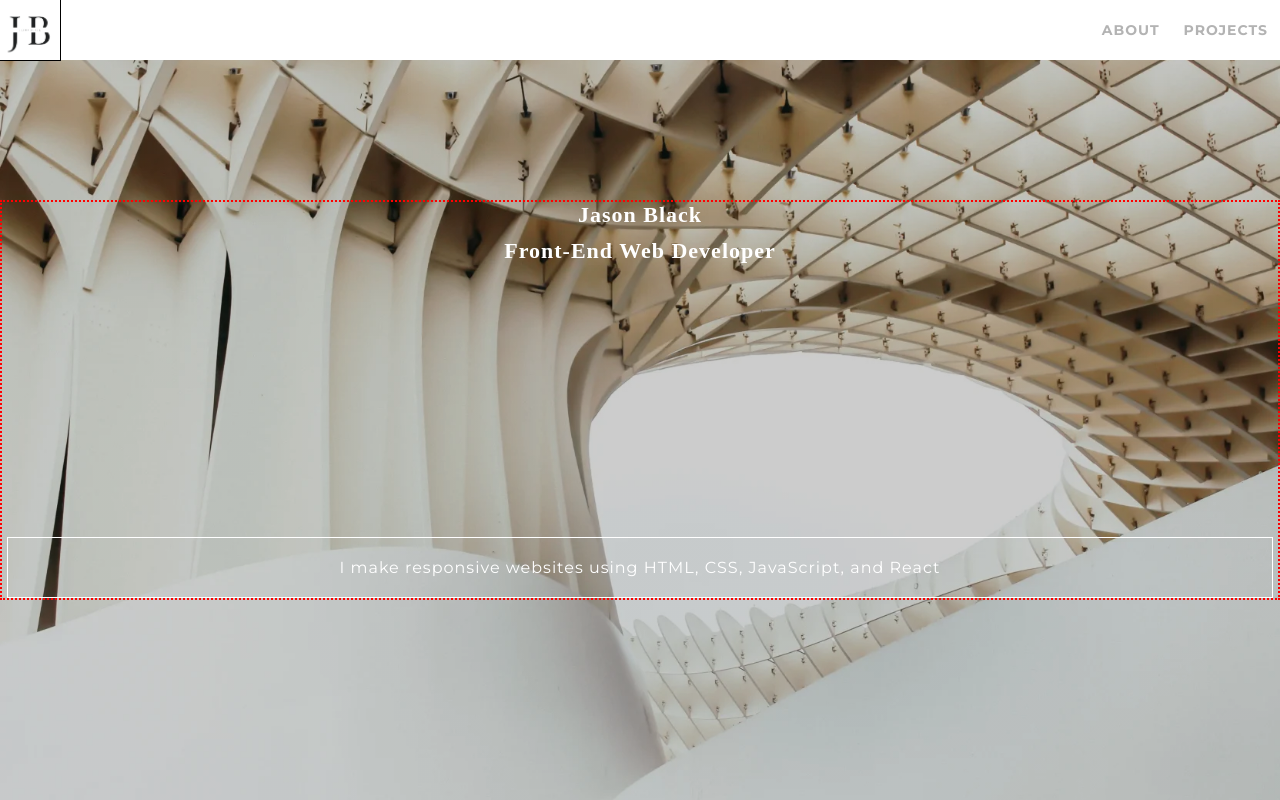
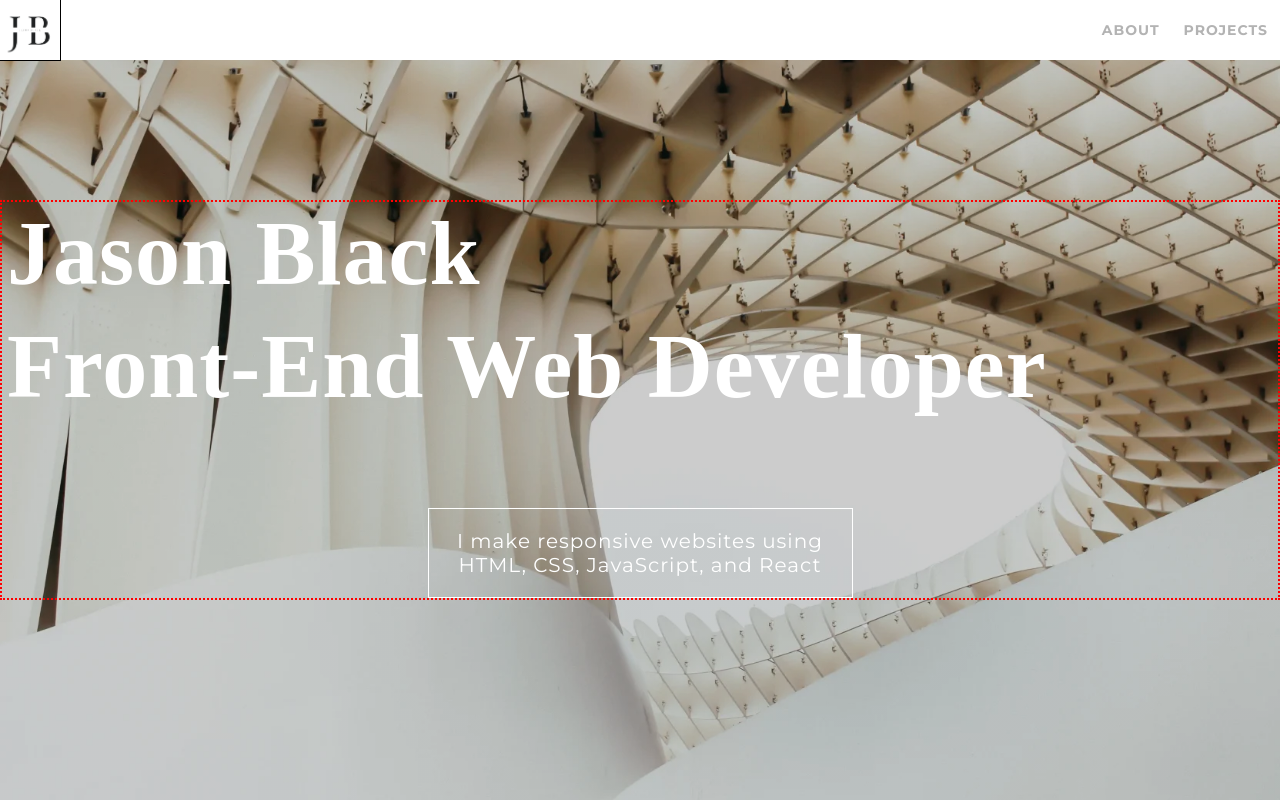
Before and after one commit to j-a-black/portfolio-v4, a React (Create React App) app: page / in a window 1280 px wide. Built offline with nearby package versions, Linux system fonts and the light colour scheme; a web font is replaced by a local one.

Commit message:
restyling hero

```diff
--- a/src/components/hero/hero.styles.scss
+++ b/src/components/hero/hero.styles.scss
@@ -39,61 +39,75 @@
   }
 
   .callout-box {
+    margin: 0 auto;
     border: 1px solid white;
     padding: 2rem 1rem;
+    width: 100%;
+    max-width: 42.5rem;
     display: block;
     font-size: 1.6rem;
     text-align: center;
     letter-spacing: 0.1rem;
   }
+}
 
-  // .hero-text-primary {
-  //   position: absolute;
-  //   text-align: center;
-  //   width: 100%;
-  //   max-width: 200rem;
-  //   top: 30%;
-  //   left: 50%;
-  //   transform: translate(-50%, -30%);
-  //   -webkit-transform: translate(-50%, -30%);
-  //   -moz-transform: translate(-50%, -30%);
-  //   -ms-transform: translate(-50%, -30%);
-  //   -o-transform: translate(-50%, -30%);
+@media (min-width: 425px) {
+  .hero {
+    .hero-header {
+      font-size: 3.5rem;
+      text-align: left;
+    }
+  }
+}
 
-  //   h1 {
-  //     padding: 0 1rem;
-  //     font-size: 3rem;
-  //     font-family: $italiana;
-  //     font-weight: 100;
+@media (min-width: 540px) {
+  .hero {
+    .hero-header {
+      font-size: 4.5rem;
+      text-align: left;
+    }
 
-  //     .header-main {
-  //       display: block;
-  //       margin-bottom: 1rem;
-  //       letter-spacing: 0.2rem;
-  //       font-weight: 600;
-  //     }
-  //   }
-  // }
+    .callout-box {
+      font-size: 2rem;
+    }
+  }
+}
 
-  // .callout-box {
-  //   position: absolute;
-  //   text-align: center;
+@media (min-width: 768px) {
+  .hero {
+    .hero-header {
+      font-size: 6rem;
+      text-align: left;
+    }
 
-  //   width: 90%;
-  //   max-width: 50rem;
-  //   border: 2px solid silver;
-  //   top: 70%;
-  //   left: 50%;
-  //   transform: translate(-50%, -70%);
-  //   -webkit-transform: translate(-50%, -70%);
-  //   -moz-transform: translate(-50%, -70%);
-  //   -ms-transform: translate(-50%, -70%);
-  //   -o-transform: translate(-50%, -70%);
+    .callout-box {
+      font-size: 2rem;
+    }
+  }
+}
 
-  //   display: block;
-  //   font-size: 2rem;
-  //   letter-spacing: 0.1rem;
-  //   font-weight: 100;
-  //   padding: 1rem 0.5rem;
-  // }
+@media (min-width: 1024px) {
+  .hero {
+    .hero-header {
+      font-size: 9rem;
+      text-align: left;
+    }
+
+    .callout-box {
+      font-size: 2rem;
+    }
+  }
 }
+
+@media (min-width: 1440px) {
+  .hero {
+    .hero-header {
+      font-size: 12rem;
+      text-align: left;
+    }
+
+    .callout-box {
+      font-size: 3rem;
+    }
+  }
+}
```
